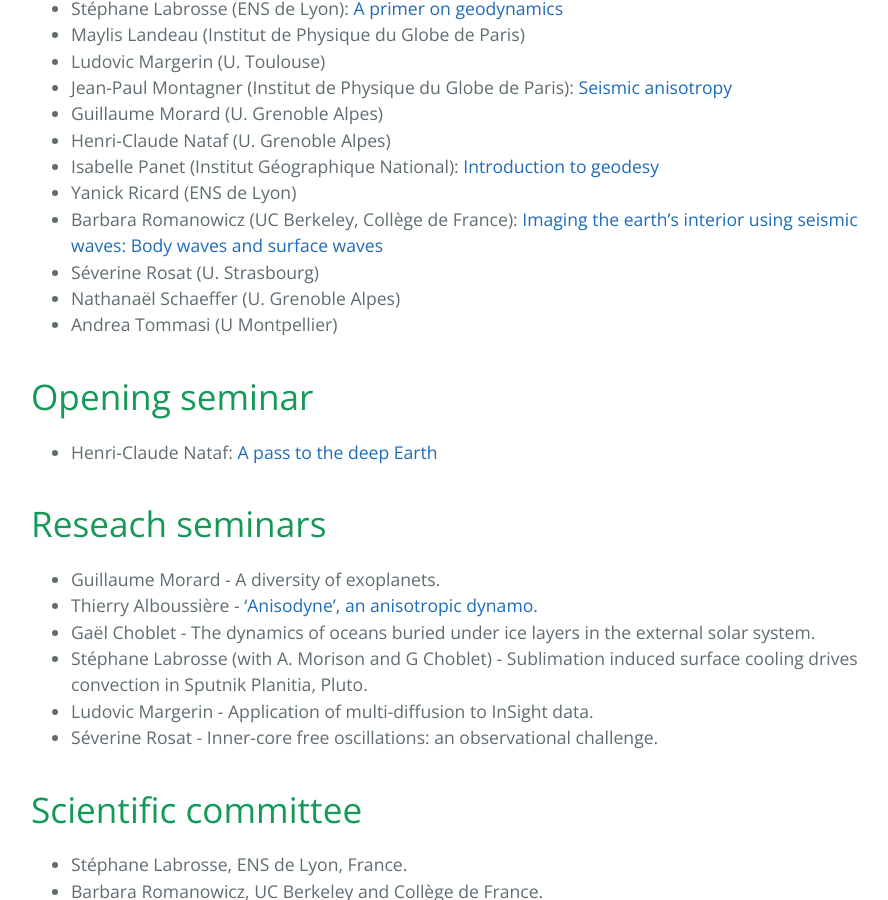
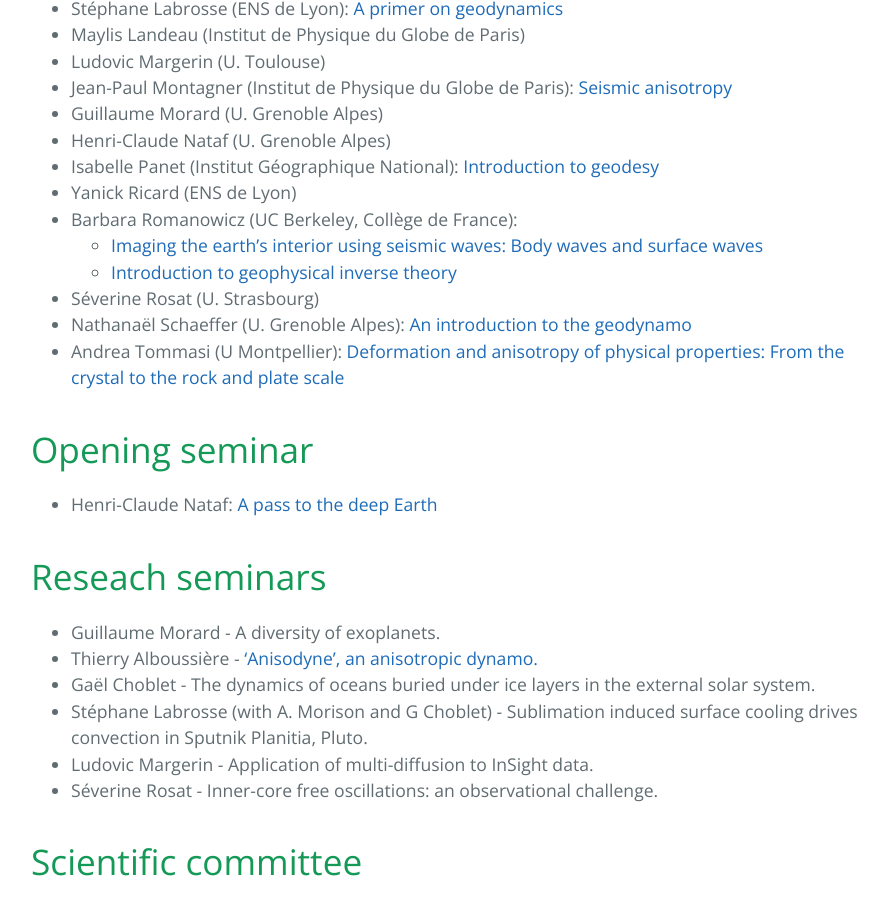
Before and after one commit to GeophysicsHouches2021/GeophysicsHouches2021.github.io, a Jekyll site: the page built from index.md, in a window 1280 px wide and 900 px high, scrolled down 1452 px. Shown: the whole window, without its empty margins (193-1081 px from the left). Built offline with Jekyll 4.4.1, drawn with Linux system fonts in a browser that asks for light colours.

Commit message:
adds several lectures

```diff
--- a/index.md
+++ b/index.md
@@ -52,10 +52,12 @@ organised.
 * Isabelle Panet (Institut Géographique National): [Introduction to geodesy](http://perso.ens-lyon.fr/stephane.labrosse/Lectures/Cours_Intro_Geodesie.pdf)
 * Yanick Ricard (ENS de Lyon)
 * Barbara Romanowicz (UC Berkeley, Collège de France):
-  [Imaging the earth’s interior using seismic waves: Body waves and surface waves](http://perso.ens-lyon.fr/stephane.labrosse/Lectures/romanowicz-sismo1.pdf)
+  * [Imaging the earth’s interior using seismic waves: Body waves and surface waves](http://perso.ens-lyon.fr/stephane.labrosse/Lectures/romanowicz-sismo1.pdf)
+  * [Introduction to geophysical inverse theory](http://perso.ens-lyon.fr/stephane.labrosse/Lectures/romanowicz-inverse-final.pdf)
 * Séverine Rosat (U. Strasbourg)
-* Nathanaël Schaeffer (U. Grenoble Alpes)
-* Andrea Tommasi (U Montpellier)
+* Nathanaël Schaeffer (U. Grenoble Alpes): [An introduction to the geodynamo](http://perso.ens-lyon.fr/stephane.labrosse/Lectures/geodynamo_houches2021.pdf)
+* Andrea Tommasi (U Montpellier): [Deformation and anisotropy of physical properties:
+From the crystal to the rock and plate scale](http://perso.ens-lyon.fr/stephane.labrosse/Lectures/2021-Tommasi-Deformation&Anisotropy.pdf)
 
 # Opening seminar
 * Henri-Claude Nataf: [A pass to the deep Earth](http://perso.ens-lyon.fr/stephane.labrosse/Lectures/Pass_to_the_Deep_Earth_Nataf_210705_dark.pdf)
```
